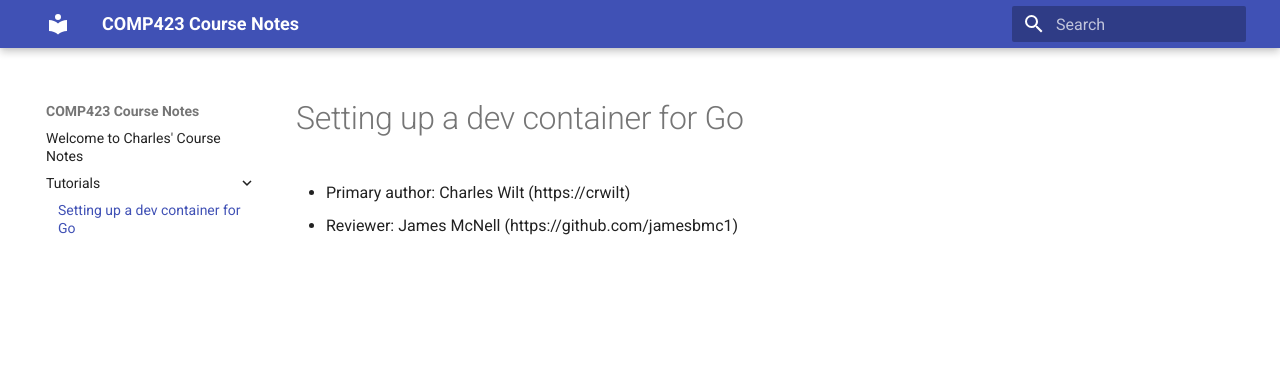
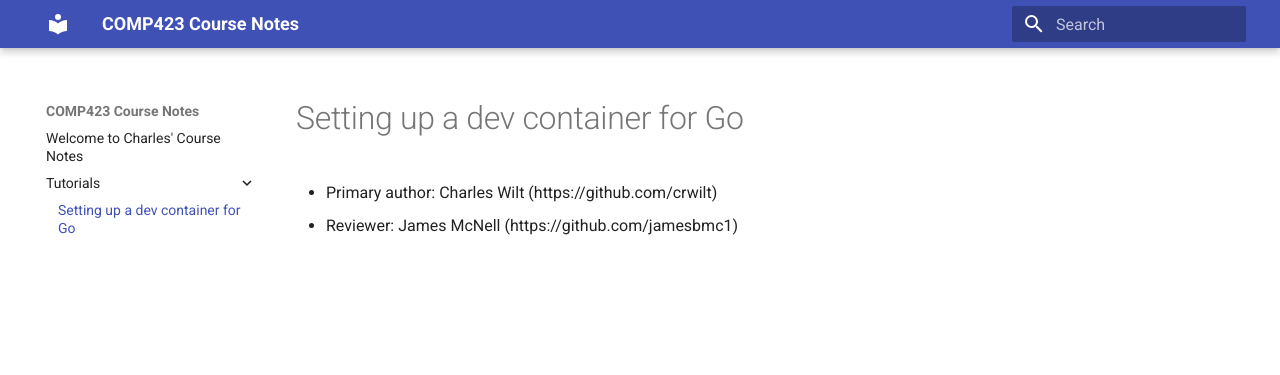
Before and after one commit to crwilt/comp423-course-notes, an MkDocs documentation site: the page built from docs/tutorials/go-setup.md, in a window 1280 px wide. Shown: the top 375 px of the page. Built offline with MkDocs 1.6.1 and Material for MkDocs 9.7.7, drawn with Linux system fonts in a browser that asks for light colours; some of the changed lines change nothing that is shown.

Commit message:
yoinked Kris' work

```diff
--- a/docs/tutorials/go-setup.md
+++ b/docs/tutorials/go-setup.md
@@ -1,4 +1,4 @@
 # Setting up a dev container for Go
 
-* Primary author: Charles Wilt (https://crwilt)
+* Primary author: Charles Wilt (https://github.com/crwilt)
 * Reviewer: James McNell (https://github.com/jamesbmc1)
```
